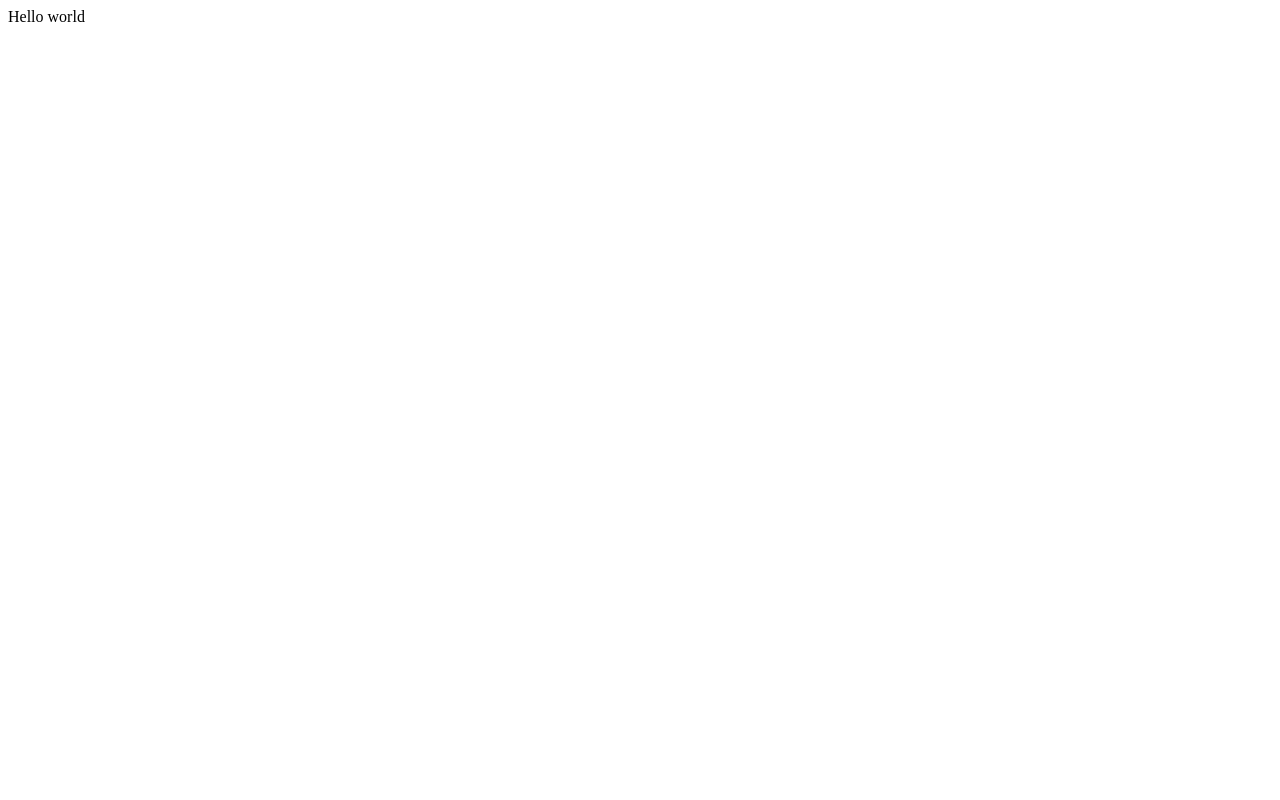
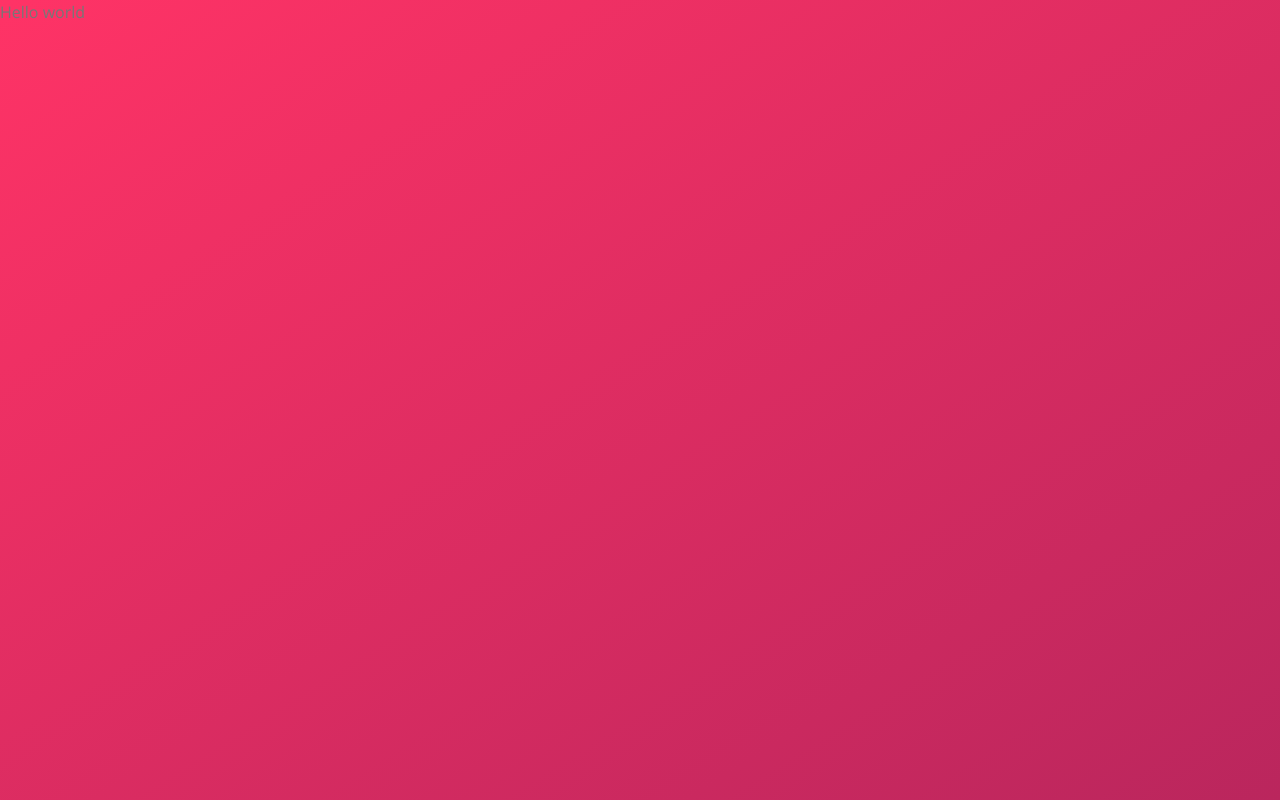
Before and after one commit to dimaKrasutski/Trillo, a website: page index.html in a window 1280 px wide. Drawn offline with nearby package versions, Linux system fonts and the light colour scheme.

Commit message:
add css variables

```diff
--- /dev/null
+++ b/sass/_base.scss
@@ -0,0 +1,38 @@
+:root{
+ --color-primary:#eb2f64;
+ --color-primary-light:#FF3366;
+ --color-primary-dark:#BA265D;
+
+ --color-grey-light-1: #faf9f9;
+
+--color-grey--light-2: #f4f2f2;
+--color-grey--light-3: #f0eeee;
+--color-grey--light-4: #ccc;
+
+--color-grey--dark-1: #333;
+--color-grey--dark-2: #777;
+--color-grey--dark-3: #999;
+}
+
+*{
+  margin: 0;
+  padding: 0;
+}
+*,*::after,*::before {box-sizing: inherit}
+
+html{
+  box-sizing: border-box;
+  font-size: 62,5%; //1 rem = 10px, 16px by default, 10/16 = 62,5%
+}
+
+body{
+  font-family: 'Open Sans', sans-serif;
+  font-weight: 400;
+  line-height: 1.6;
+  color: var(--color-grey--dark-2);
+  background-image: linear-gradient(to right bottom, var(--color-primary-light),var(--color-primary-dark));
+  background-size: cover;
+  background-repeat: no-repeat;
+
+  min-height:100vh;
+}
--- a/sass/main.scss
+++ b/sass/main.scss
@@ -1,17 +1,4 @@
-/*
-COLORS
 
-Primary: #eb2f64
-Primary light: #FF3366
-Primary dark: #BA265D
-
-Grey light 1: #faf9f9
-Grey light 2: #f4f2f2
-Grey light 3: #f0eeee
-Grey light 4: #ccc
-
-Grey dark 1: #333
-Grey dark 2: #777
-Grey dark 3: #999
-
-*/
+@import "base";
+@import "layout";
+@import "components";
```
Also changed, not shown: css/style.css, sass/_components.scss (added), sass/_layout.scss (added).
